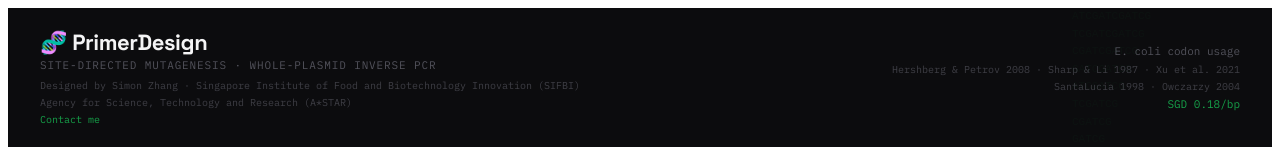
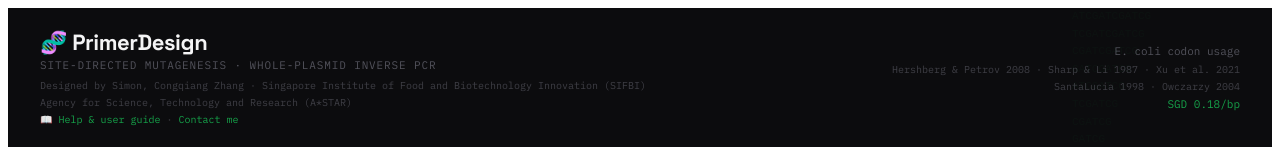
Before and after one commit to zcqsimon/PrimerDesign, a React (Vite) app: page / in a window 1280 px wide. Shown: the top 147 px of the page. Built offline with nearby package versions, Linux system fonts and the light colour scheme.

Commit message:
Update App.jsx

```diff
--- a/src/App.jsx
+++ b/src/App.jsx
@@ -491,9 +491,13 @@ export default function PrimerDesignApp() {
             SITE-DIRECTED MUTAGENESIS · WHOLE-PLASMID INVERSE PCR
           </div>
           <div style={{fontSize:"10px", color:"#3f3f46", marginTop:"5px", lineHeight:1.7}}>
-            Designed by Simon Zhang · Singapore Institute of Food and Biotechnology Innovation (SIFBI)<br/>
+            Designed by Simon, Congqiang Zhang · Singapore Institute of Food and Biotechnology Innovation (SIFBI)<br/>
             Agency for Science, Technology and Research (A*STAR)<br/>
-            <a href="mailto:simon_zhang@sifbi.a-star.edu.sg" style={{color:"#16a34a", textDecoration:"none"}}>
+            <a href="/help.html" style={{color:"#16a34a", textDecoration:"none"}}>
+              📖 Help &amp; user guide
+            </a>
+            {" · "}
+            <a href="mailto:congqiang_zhang@a-star.edu.sg" style={{color:"#16a34a", textDecoration:"none"}}>
               Contact me
             </a>
           </div>
```
